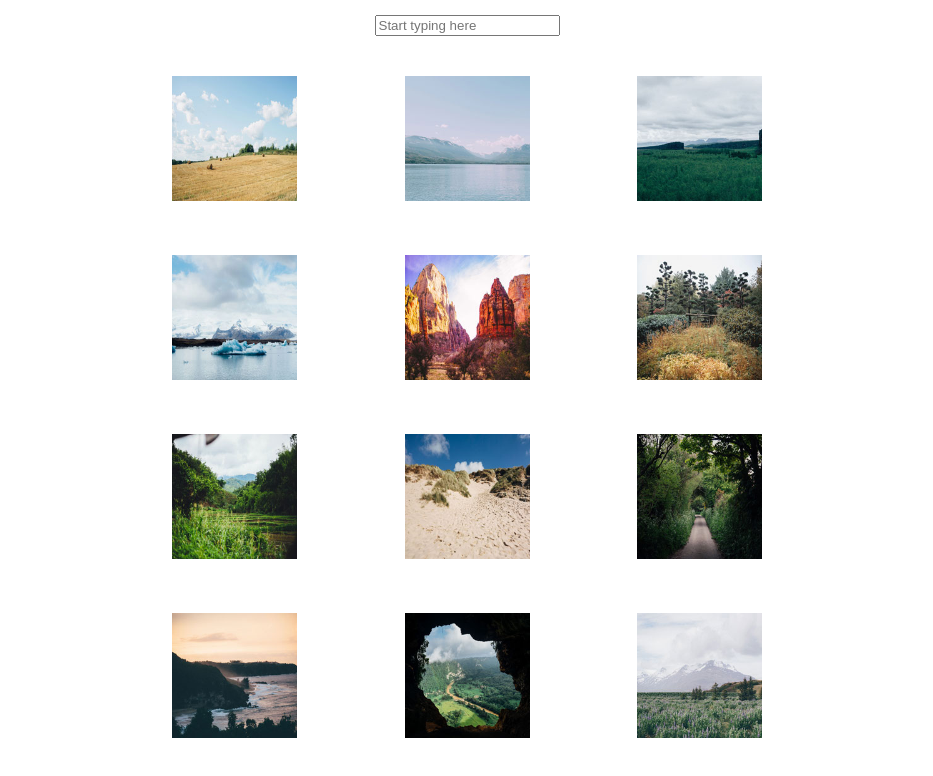
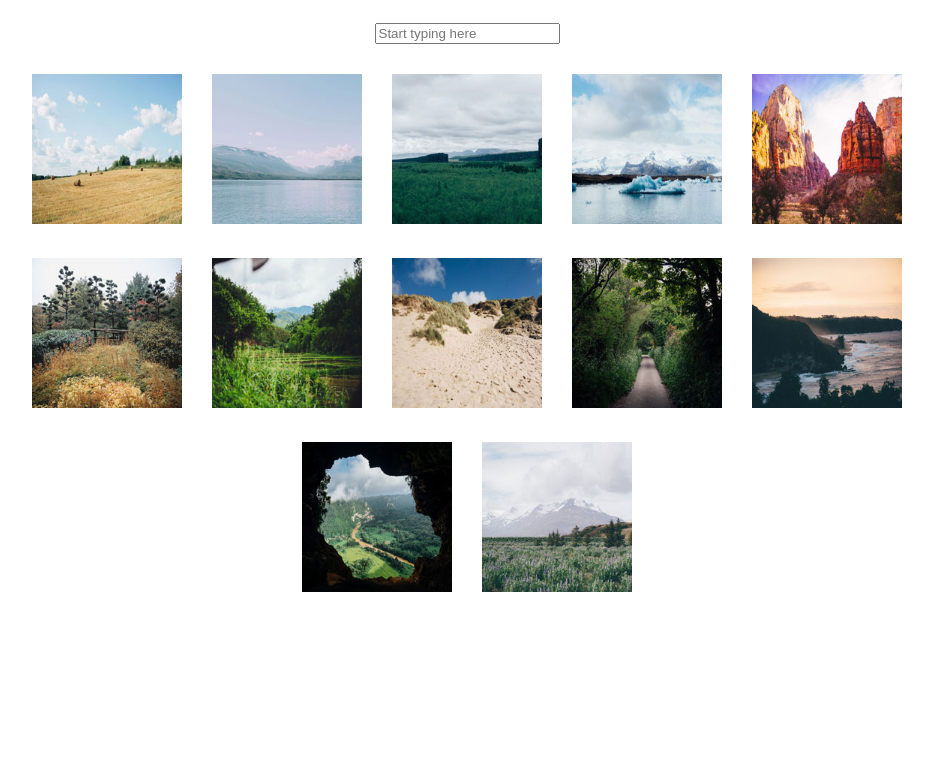
Before and after one commit to chrislee-webdev/TechDegree-Unit-5, a plain HTML site: page index.html in a window 1280 px wide. Shown: the whole page, without its empty margins (173-1106 px from the left). Drawn offline with nearby package versions, Linux system fonts and the light colour scheme.

Commit message:
Completely redid layout
Still can't keep 4 x 4 img layout across various screen sizes

```diff
--- a/css/main.css
+++ b/css/main.css
@@ -3,29 +3,34 @@ box-sizing: border-box;
     }
 
     body{
-    width:50%;
-    margin:auto;
         text-align:center;
-
     }
 
     #search{
-    margin-top:15px;
-    margin-bottom:15px;
+        margin: 15px;
+    }
+
+    .img{
+        margin: 15px;
     }
 
     .container{
+        width:75%;
+        margin:auto;
+    }
+
+    @media (min-width:1024px){
+
+        .container{
+            margin: auto;
             display: flex;
+            flex-direction: row;
             flex-wrap: wrap;
-    flex-direction: row;
-    justify-content: space-between;
+            justify-content: center;
         }
 
         img{
-    width:125px;
-    height:125px;
+            height: 150px;
+            width: 150px;
         }
-
-.box{
-    margin:25px;
     }
--- a/index.html
+++ b/index.html
@@ -12,87 +12,67 @@
 
 <body>
 
+
+  <div class="search_field"></div>
     <input id="search" name="search" placeholder="Start typing here" type="text" data-list=".sorting_list">
+  </div>
 
-    <div class='container'>
+    <div class="container">
 
-      <div class="box">
     <div class="img sorting_list">
         <a href="images/01.jpg" data-lightbox="image" data-title="Hay Bales
         I love hay bales. Took this snap on a drive through the countryside past some straw fields."><img src="images/thumbnails/01.jpg"></a>
         </div>
-      </div>
 
-      <div class="box">
         <div class="img sorting_list">
         <a href="images/02.jpg" data-lightbox="image" data-title="Lake
         The lake was so calm today. We had a great view of the snow on the mountains from here."><img src="images/thumbnails/02.jpg"></a>
         </div>
-      </div>
 
-      <div class="box">
         <div class="img sorting_list">
         <a href="images/03.jpg" data-lightbox="image" data-title="Canyon
         I hiked to the top of the mountain and got this picture of the canyon and trees below."><img src="images/thumbnails/03.jpg"></a>
         </div>
-      </div>
 
-      <div class="box">
         <div class="img sorting_list">
         <a href="images/04.jpg" data-lightbox="image" data-title="Iceberg
         It was amazing to see an iceberg up close, it was so cold but didn’t snow today."><img src="images/thumbnails/04.jpg"></a>
         </div>
-      </div>
 
-      <div class="box">
         <div class="img sorting_list">
         <a href="images/05.jpg" data-lightbox="image" data-title="Desert The red cliffs were beautiful. It was really hot in the desert but we did a lot of walking through the canyons."><img src="images/thumbnails/05.jpg"></a>
         </div>
-      </div>
 
-      <div class="box">
         <div class="img sorting_list">
         <a href="images/06.jpg" data-lightbox="image" data-title="Fall Fall is coming, I love when the leaves on the trees start to change color."><img src="images/thumbnails/06.jpg"></a>
         </div>
-      </div>
 
-      <div class="box">
         <div class="img sorting_list">
         <a href="images/07.jpg" data-lightbox="image" data-title="Plantation I drove past this plantation yesterday, everything is so green!"><img src="images/thumbnails/07.jpg"></a>
         </div>
-      </div>
 
-      <div class="box">
         <div class="img sorting_list">
         <a href="images/08.jpg" data-lightbox="image" data-title="Dunes My summer vacation to the Oregon Coast. I love the sandy dunes!"><img src="images/thumbnails/08.jpg"></a>
         </div>
-      </div>
 
-      <div class="box">
         <div class="img sorting_list">
         <a href="images/09.jpg" data-lightbox="image" data-title="Countryside Lane We enjoyed a quiet stroll down this countryside lane."><img src="images/thumbnails/09.jpg"></a>
         </div>
-      </div>
 
-      <div class="box">
         <div class="img sorting_list">
         <a href="images/10.jpg" data-lightbox="image" data-title="Sunset Sunset at the coast! The sky turned a lovely shade of orange."><img src="images/thumbnails/10.jpg"></a>
         </div>
-      </div>
 
-      <div class="box">
         <div class="img sorting_list">
         <a href="images/11.jpg" data-lightbox="image" data-title="Cave I did a tour of a cave today and the view of the landscape below was breathtaking." alt="chris"><img src="images/thumbnails/11.jpg"></a>
         </div>
-      </div>
 
-      <div class="box">
         <div class="img sorting_list">
         <a href="images/12.jpg" data-lightbox="image" data-title="Bluebells I walked through this meadow of bluebells and got a good view of the snow on the mountain before the fog came in."><img src="images/thumbnails/12.jpg"></a>
         </div>
+
       </div>
 
-    </div>
 
   <script src="https://code.jquery.com/jquery-3.4.1.min.js" integrity="sha256-CSXorXvZcTkaix6Yvo6HppcZGetbYMGWSFlBw8HfCJo=" crossorigin="anonymous"></script>
   <script src="js/lightbox.min.js"></script>
@@ -112,6 +92,11 @@
     });
   </script>
 
+
+
+
+
+
 </body>
 
 </html>
```
Lines whose indentation alone changed are shown as unchanged.
